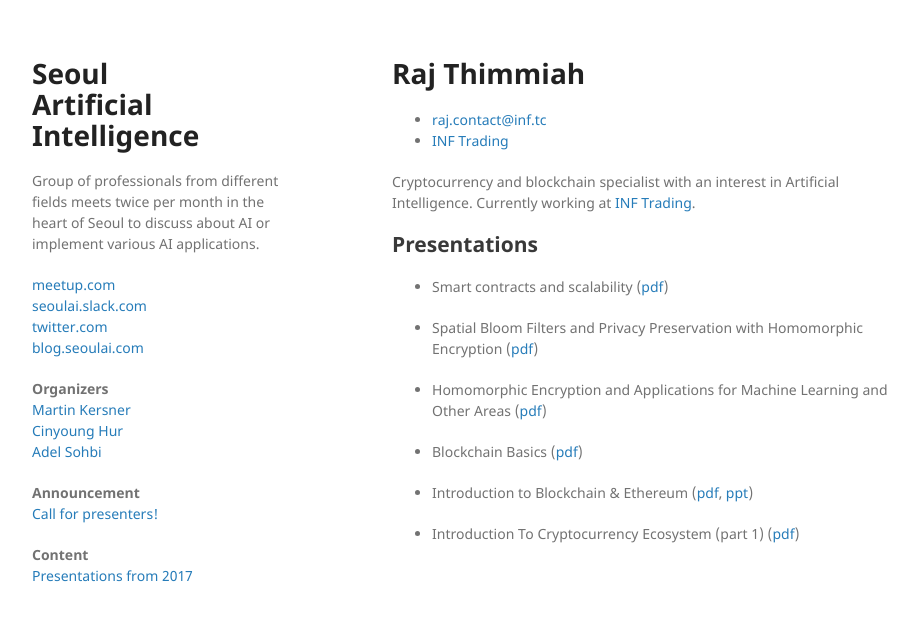
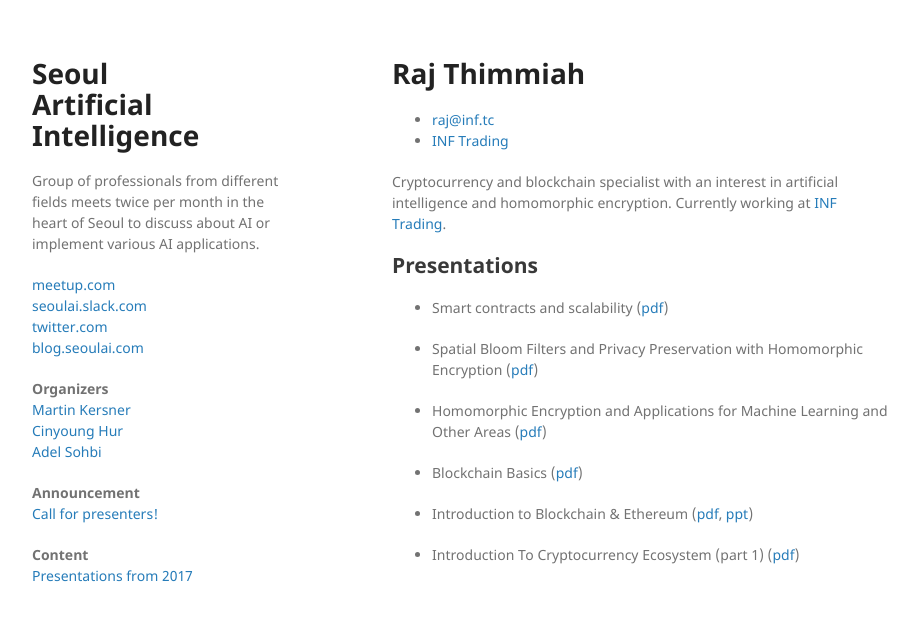
Before and after one commit to martinkersner/seoul-artificial-intelligence-meetup, a Jekyll site: the page built from docs/members/raj.md, in a window 1280 px wide. Shown: the top 621 px of the page, without its empty margins (178-1096 px from the left). Built offline with Jekyll 4.4.1, drawn with Linux system fonts in a browser that asks for light colours.

Commit message:
update raj profile

```diff
--- a/docs/_data/members.yml
+++ b/docs/_data/members.yml
@@ -150,9 +150,9 @@
   github:
   gitlab:
   linkedin:
-  email: raj.contact@inf.tc
+  email: raj@inf.tc
   rajweb: https://www.inf.tc
-  bio: Cryptocurrency and blockchain specialist with an interest in Artificial Intelligence. Currently working at [INF Trading](https://www.inf.tc).
+  bio: Cryptocurrency and blockchain specialist with an interest in artificial intelligence and homomorphic encryption. Currently working at [INF Trading](https://www.inf.tc).
   presentations:
     - date: March 17, 2018
       title: Smart contracts and scalability
```
